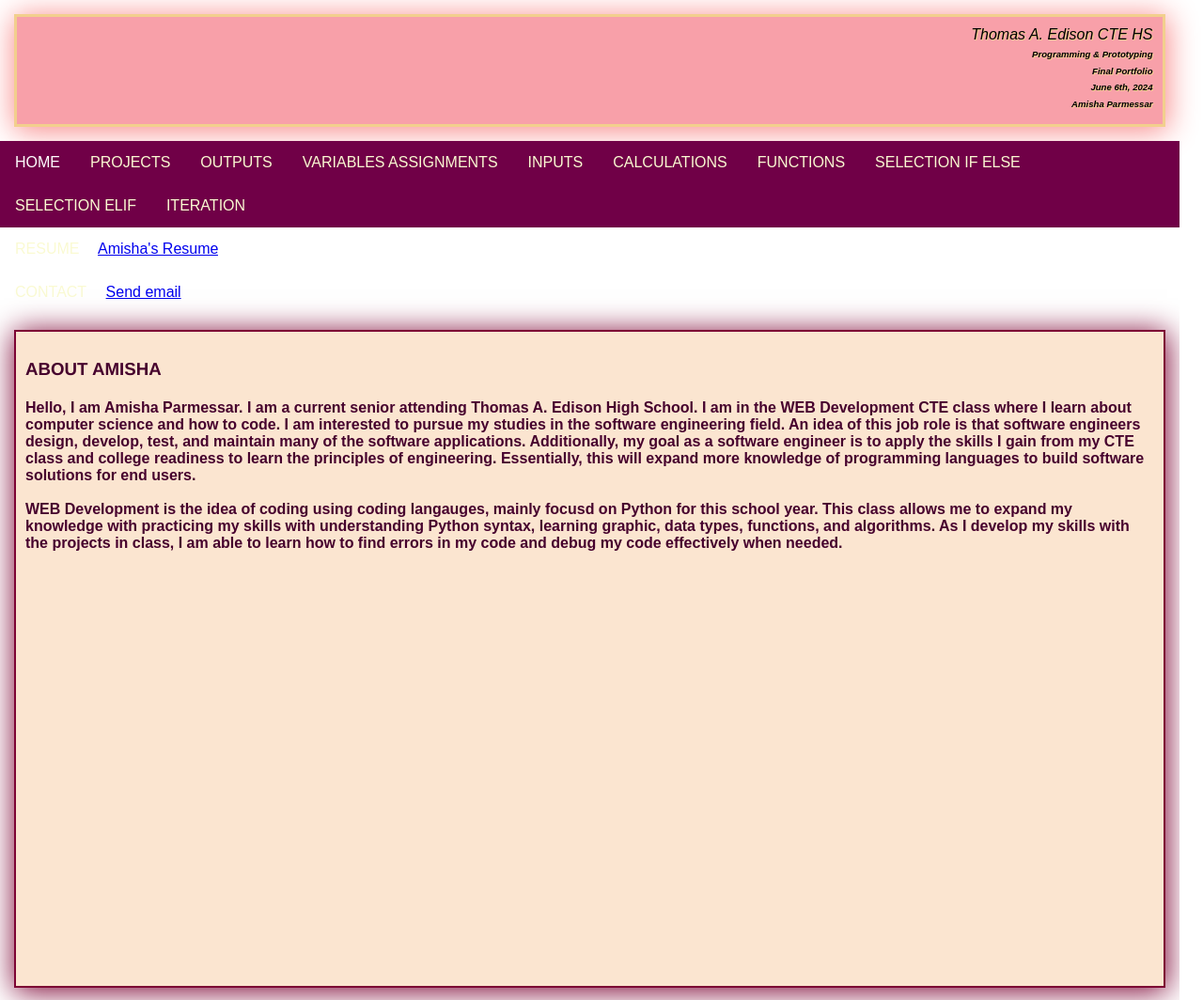
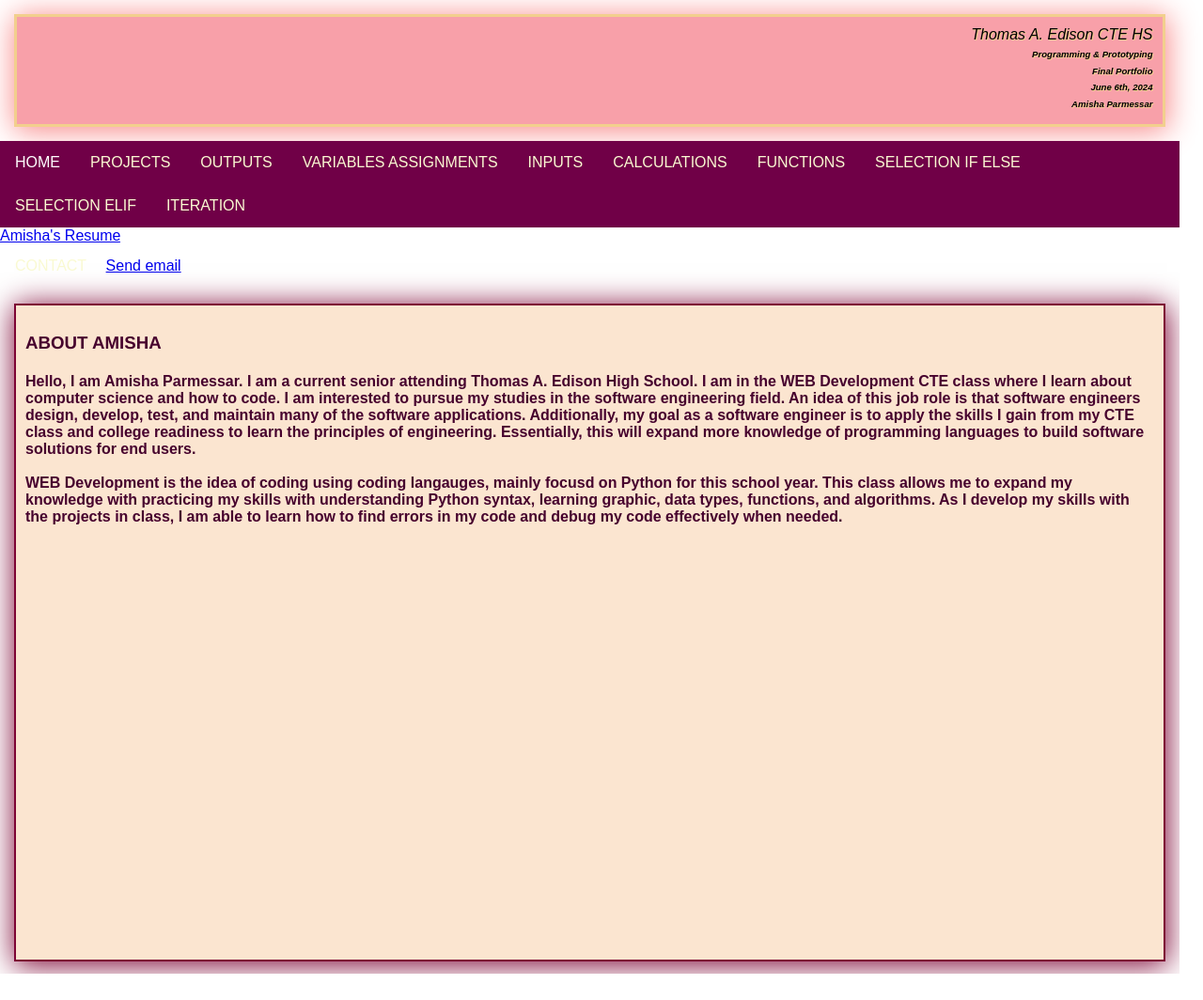
Before and after one commit to AmishaParmessar/PortfolioSpring11, a plain HTML site: page index.html in a window 1280 px wide. Shown: the whole page at 94% size. After the commit the page ends 1036 px from the top, so only its background shows below. Drawn offline with Linux system fonts and the light colour scheme.

Commit message:
Update index.html

```diff
--- a/index.html
+++ b/index.html
@@ -121,7 +121,7 @@
   </div>
 
 <div class="subnav">
-      <button class="subnavbtn">RESUME<i class="fa fa-caret-down"></i></button>
+     <!-- <button class="subnavbtn">RESUME<i class="fa fa-caret-down"></i></button> -->
 	<a href="resume.html">Amisha's Resume</a>
       </div>
 
```
